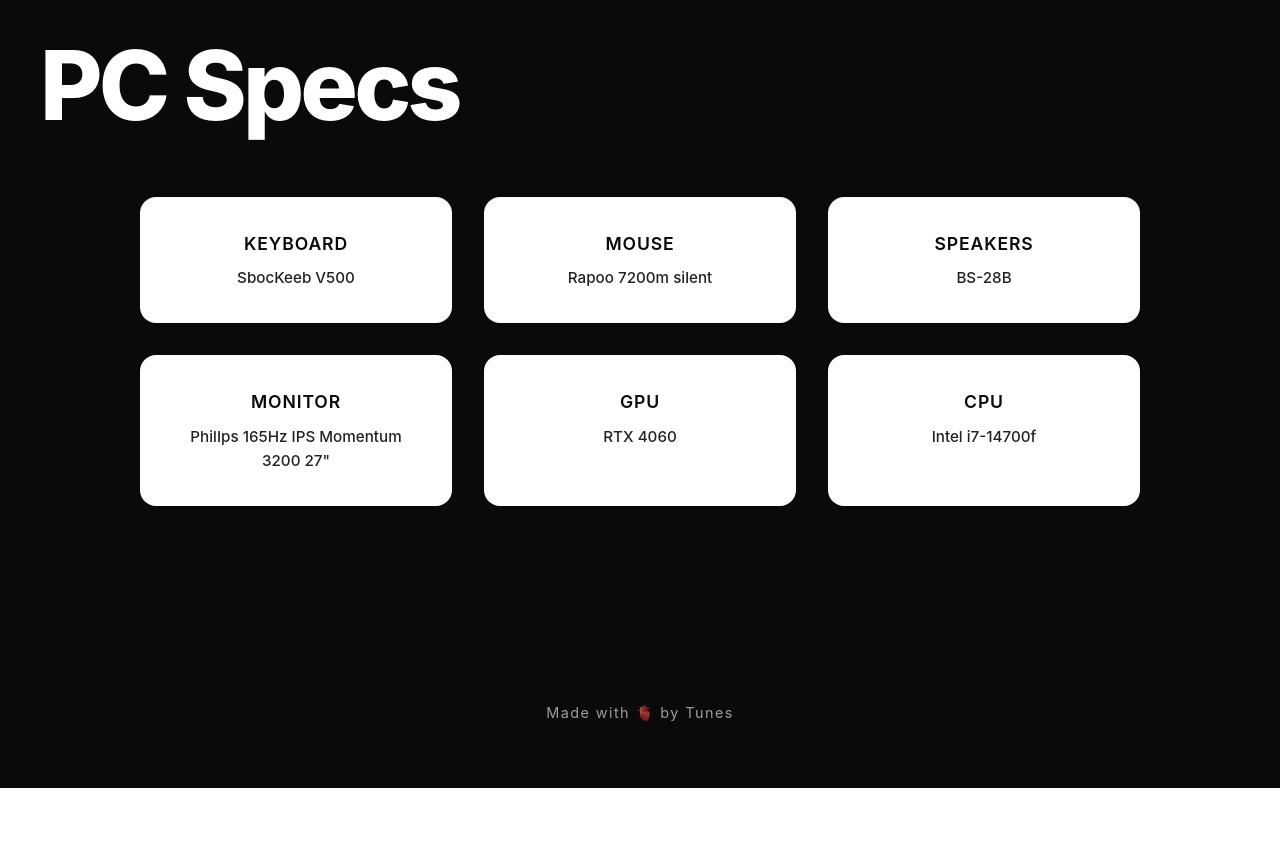
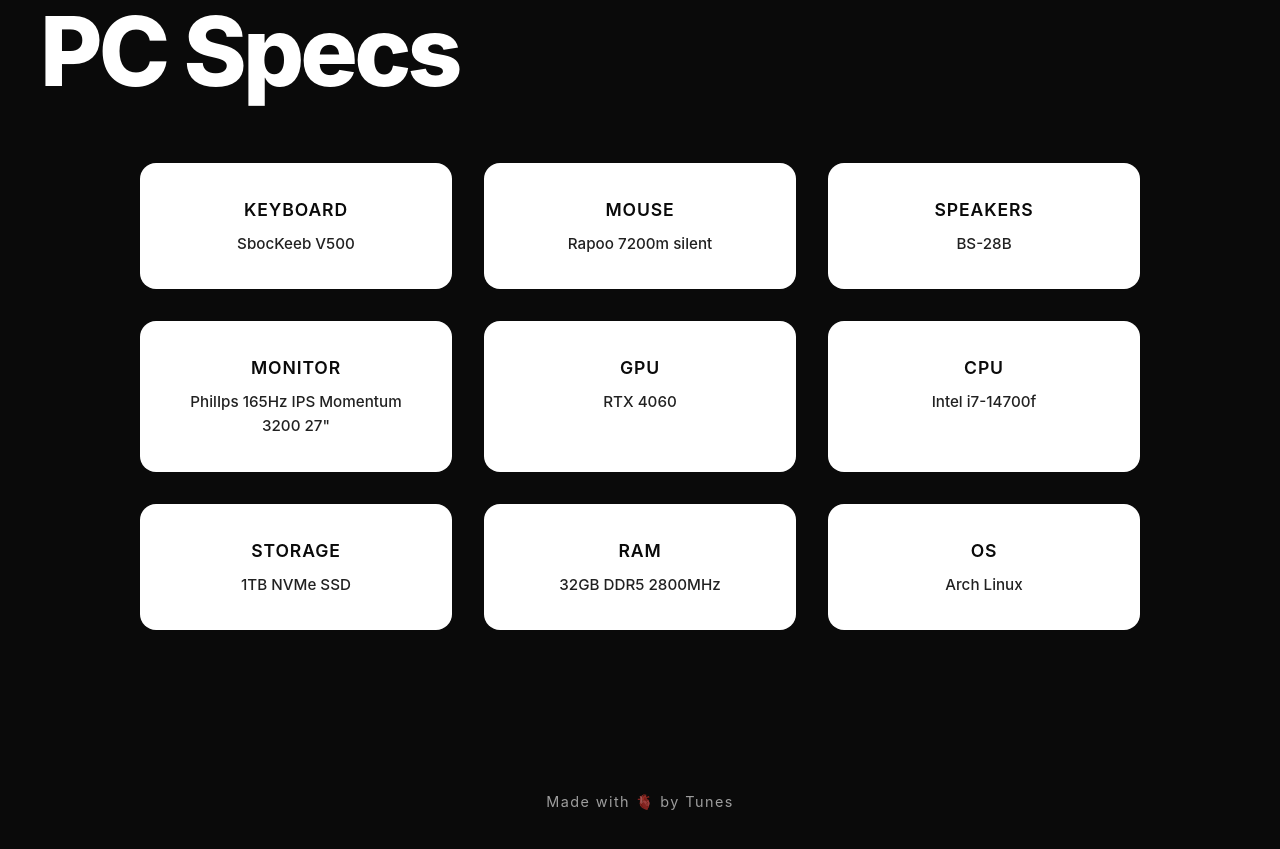
Before and after one commit to Loolybooly/igor, a plain HTML site: page index.html in a window 1280 px wide. Shown: the part 4944-5793 px from the top of the page. Before the commit the page ends 5732 px from the top, so only its background shows below. Drawn offline with Linux system fonts and the light colour scheme; no server answers.

```diff
--- a/index.html
+++ b/index.html
@@ -172,6 +172,18 @@
                     <div class="spec-title">CPU</div>
                     <p class="spec-value">Intel i7-14700f</p>
                 </div>
+                <div class="spec-card">
+                    <div class="spec-title">Storage</div>
+                    <p class="spec-value">1TB NVMe SSD</p>
+                </div>
+                <div class="spec-card">
+                    <div class="spec-title">RAM</div>
+                    <p class="spec-value">32GB DDR5 2800MHz</p>
+                </div>
+                <div class="spec-card">
+                    <div class="spec-title">OS</div>
+                    <p class="spec-value">Arch Linux</p>
+                </div>
             </div>
         </div>
     </section>
```
